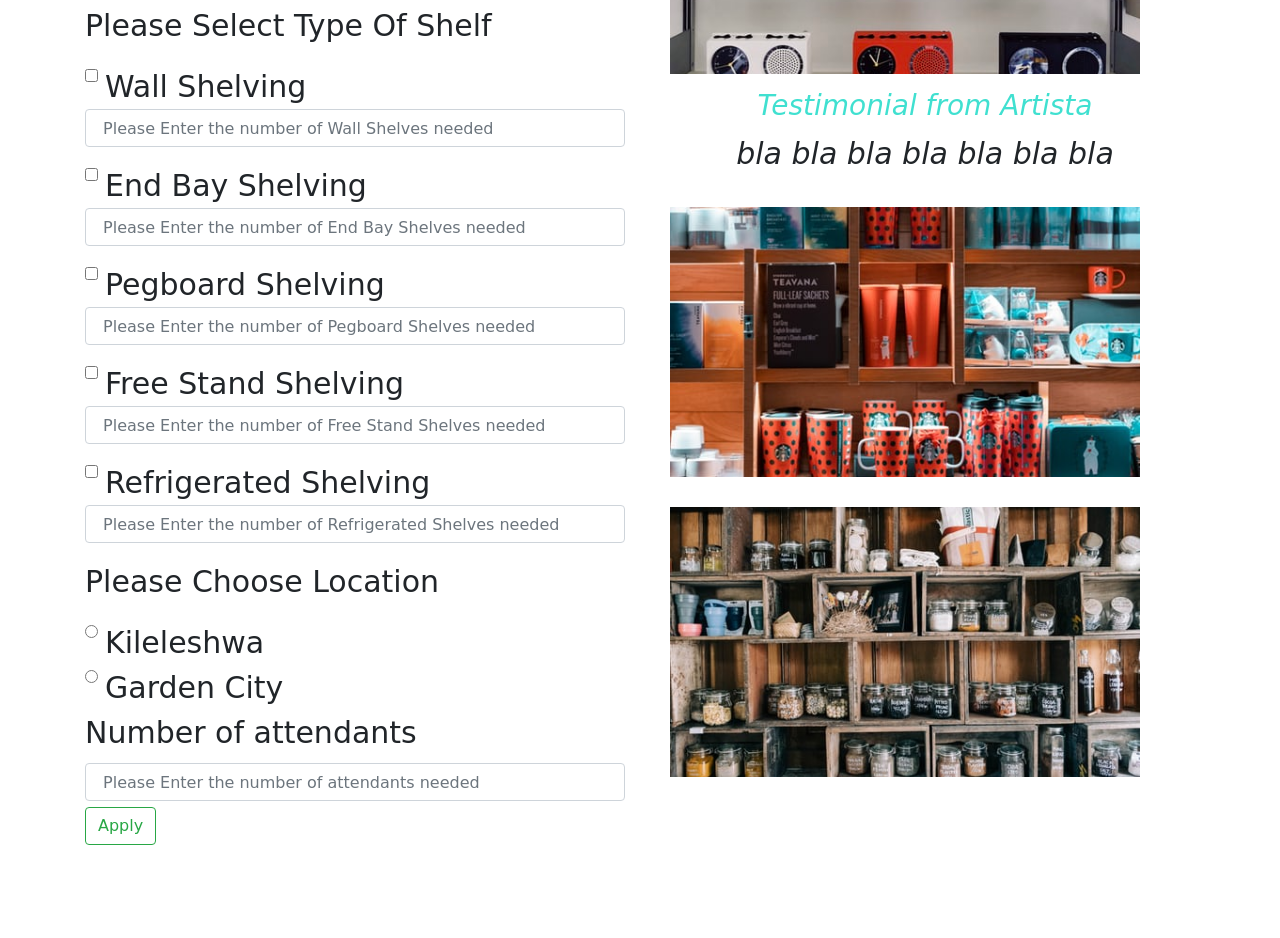
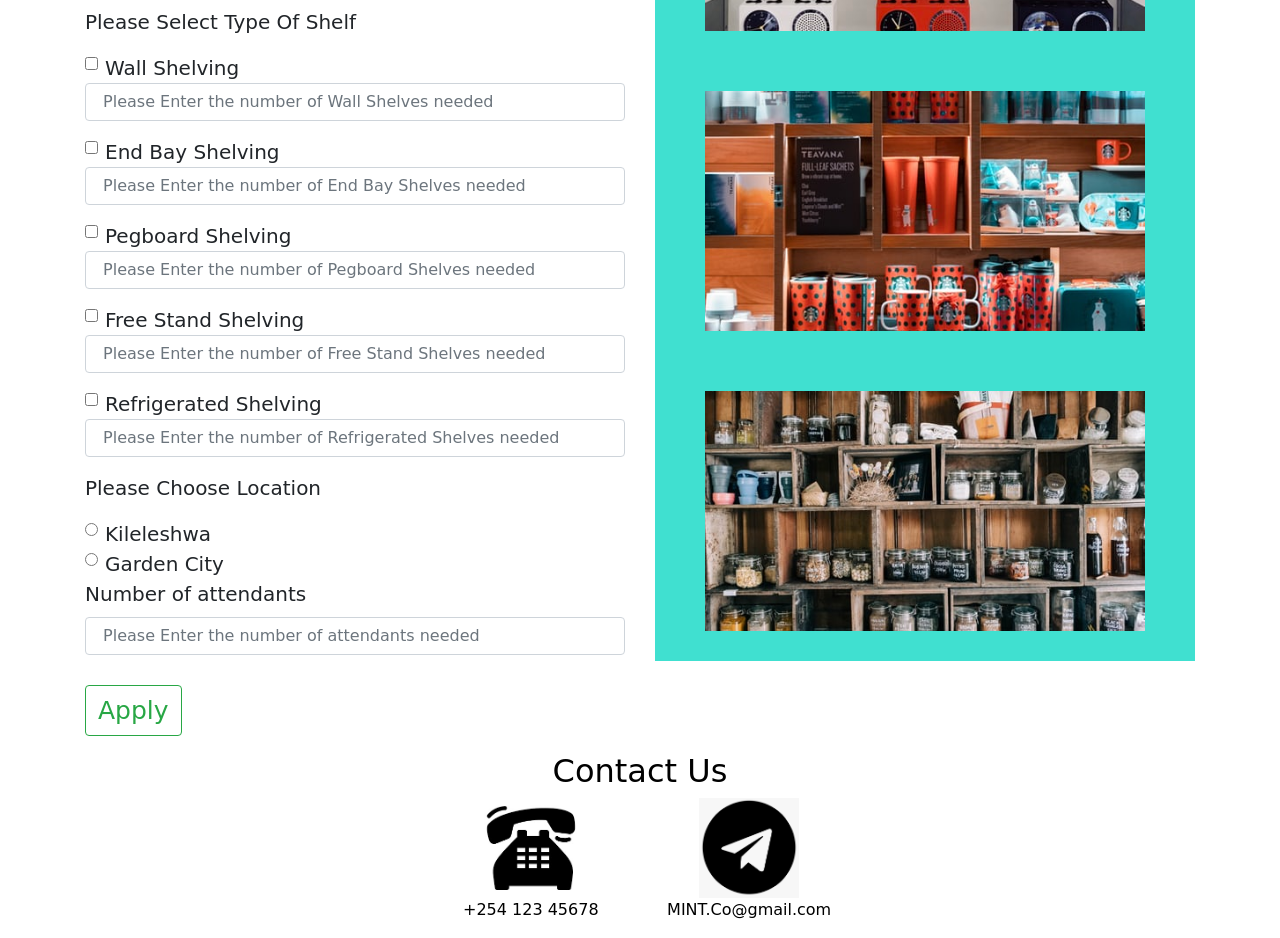
Before and after one commit to martyminion/RentalSpace, a plain HTML site: page form.html in a window 1280 px wide. Shown: the part 429-1367 px from the top of the page. Before the commit the page ends 1291 px from the top, so only its background shows below. Drawn offline with nearby package versions, Linux system fonts and the light colour scheme; a web font is replaced by a local one.

Commit message:
styling changes

```diff
--- a/css/styles.css
+++ b/css/styles.css
@@ -2,26 +2,28 @@
   height:300px;
   width:500px;
   object-fit: cover;
-  padding: 15px;
+  padding: 30px;
 
 }
 
-#formPhotos p{
+
+#formPhotos {
   text-align:center;
-  font-size: 15;
-  font-style: italic;
-}
-#formPhotos h3{
-  text-align:center;
-  font-size: 15;
+  font-size: 15px;
   font-style: italic;
   color:#40E0D0;
+}
+#formPhotos p {
+  text-align:center;
+  font-size: 15px;
+  font-style: italic;
+  color: black;
 }
 
 #formTitle h1{
   font-family: 'Cabin', sans-serif;
   color: #40E0D0;
-  font-size: 80px;
+  font-size: 100px;
   text-align: center;
   padding:30px;
 }
@@ -32,24 +34,30 @@
 
 #formBody{
   font-family: 'Flamenco', cursive;
-  font-size: 30px;
+  font-size: 20px;
 }
 
 #formApplication{
   font-family: 'Flamenco', cursive;
-  font-size: 30px;
+  font-size: 45px;
+  text-align: justify;
+}
+#formOrder h2{
+  font-family: 'Flamenco', cursive;
+  font-size: 45px;
   text-align: center;
 }
+
+#formBody button{
+  text-align: center;
+  font-size: 25px;
+}
+
 #formBackHome{
   font-size: 35px;
 }
-#formPersonalDetails{
-}
-#formSelectShelf{
-
-}
-#formSelectListing{
-
+#formPhotos {
+  background-color: #40E0D0;
 
 }
 #formOrder{
@@ -57,5 +65,17 @@ display: none;
 text-align: center;
 font-family: 'Flamenco', cursive;
 font-size: 30px;
+padding: 50px;
+}
+
+#formFooter{
+  font-family: 'Flamenco', cursive;
+  color:black;
+  text-align:center;
+}
+#formFooter img{
+  height:100px;
+  width: 100px;
+  object-fit: cover;
 
 }
--- a/form.html
+++ b/form.html
@@ -4,7 +4,7 @@
 <head>
   <link href="css/bootstrap.css" rel="stylesheet" type="text/css">
   <link href="css/styles.css" rel="stylesheet" type="text/css">
-  <link href="https://fonts.googleapis.com/css?family=Cabin|Flamenco&display=swap" rel="stylesheet">
+  <link href="https://fonts.googleapis.com/css?family=Cabin|Flamenco|Inconsolata|Stardos+Stencil&display=swap" rel="stylesheet">
   <script src="js/jquery-3.4.1.js"></script>
   <script src="js/scripts.js"></script>
   <title>Application Form</title>
@@ -14,10 +14,11 @@
   <div id="formTitle">
   <h1><img src="img/logo.png">MINT.Co</h1>
 </div>
-<h2 div id="formApplication">APPLICATION FORM</h1>
+
 <div id="formBody">
 <div class="row">
   <div class="col-md-6">
+    <h2 div id="formApplication">APPLICATION FORM</h1>
   <form class="form-group" id="applicationForm">
 
     <div id=formPersonalDetails>
@@ -93,6 +94,7 @@
       <div class="form-group">
         <label for="number">Number of attendants</label>
         <input type="number" class="form-control" id="attendant" placeholder=" Please Enter the number of attendants needed">
+        <br>
         <div>
           <button class="btn btn-outline-success" type="submit" id="apply">Apply</button>
         </div></div>
@@ -105,8 +107,6 @@
   <div class="col-md-6">
     <div id="formPhotos">
     <img src="img/form2.jpeg" alt="">
-    <h3>Testimonial from Artista</h3>
-    <p> bla bla bla bla bla bla bla </p>
     <img src="img/form1.jpeg" alt="">
     <img src="img/form4.jpeg" alt="">
 
@@ -126,5 +126,20 @@
   </div>
 
 </div>
+<div id="formFooter">
+      <h2>Contact Us</h2>
+      <div class="row">
+        <div class="col-md-4">
+        </div>
+        <div class="col-md-2">
+          <img class="contactIcons" src="img/callicon.jpeg">
+          <p>+254 123 45678</p>
+        </div>
+        <div class="col-md-2">
+          <img class="contactIcons" src="img/emailicon.jpeg">
+          <p>MINT.Co@gmail.com</p>
+        </div>
+      </div>
+    </div>
 </body>
 </html>
--- a/js/scripts.js
+++ b/js/scripts.js
@@ -148,6 +148,7 @@ $(document).ready(function () {
     $("#formPersonalDetails").hide();
     $("#formSelectListing").hide();
     $("#formPhotos").hide();
+    $("#formApplication").hide();
 
     $("#formOrder").show();
     $("#formOrder h2").text("Thank you for applying. Your order is summarized below!")
```
Also changed, not shown: img/callicon.jpeg (added), img/emailicon.jpeg (added).
